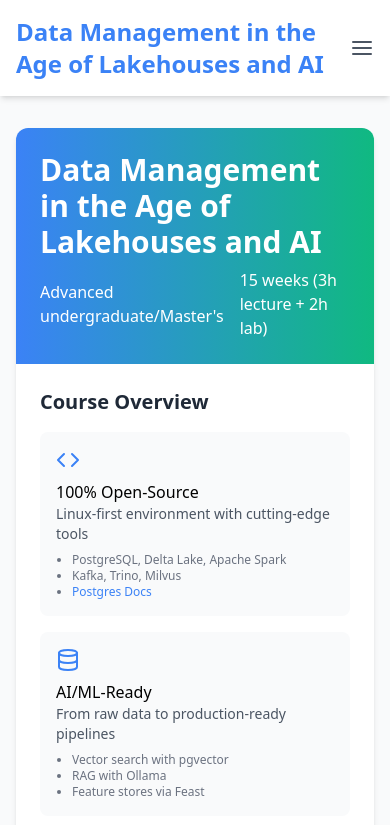
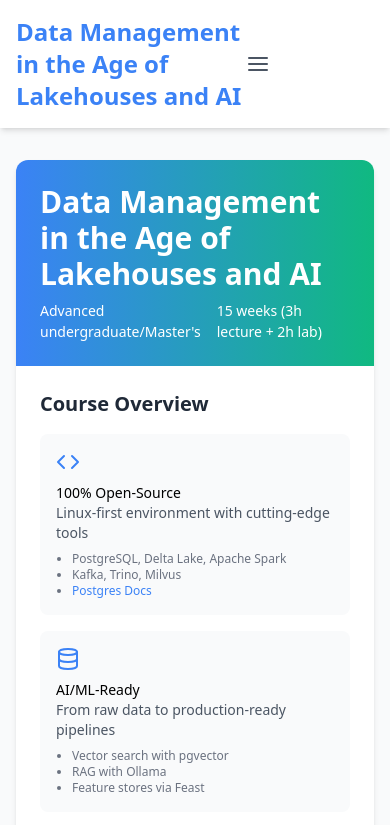
Before and after one commit to victordeman/Data-Management-in-the-Age-of-Lakehouses-and-AI, a plain HTML site: page index.html in a window 390 px wide. Shown: the top 825 px of the page. Drawn offline with nearby package versions, Linux system fonts and the light colour scheme.

Commit message:
Update style.css

```diff
--- a/style.css
+++ b/style.css
@@ -19,8 +19,30 @@
 img {
     max-width: 100%;
     height: auto;
+    width: 100%; /* Fluid images */
 }
 
 .list-disc li a:hover {
     text-decoration: underline;
 }
+
+/* Responsive typography */
+body {
+    font-size: 16px; /* Base size for readability */
+}
+
+@media (max-width: 640px) {
+    body {
+        font-size: 14px; /* Smaller on mobile for better fit */
+    }
+    button {
+        padding: 0.75rem; /* Larger buttons for thumbs */
+        min-width: 8rem; /* Min width for touch */
+    }
+}
+
+/* Fluid layouts with min/max */
+.container {
+    max-width: 1280px;
+    min-width: 320px;
+}
```
